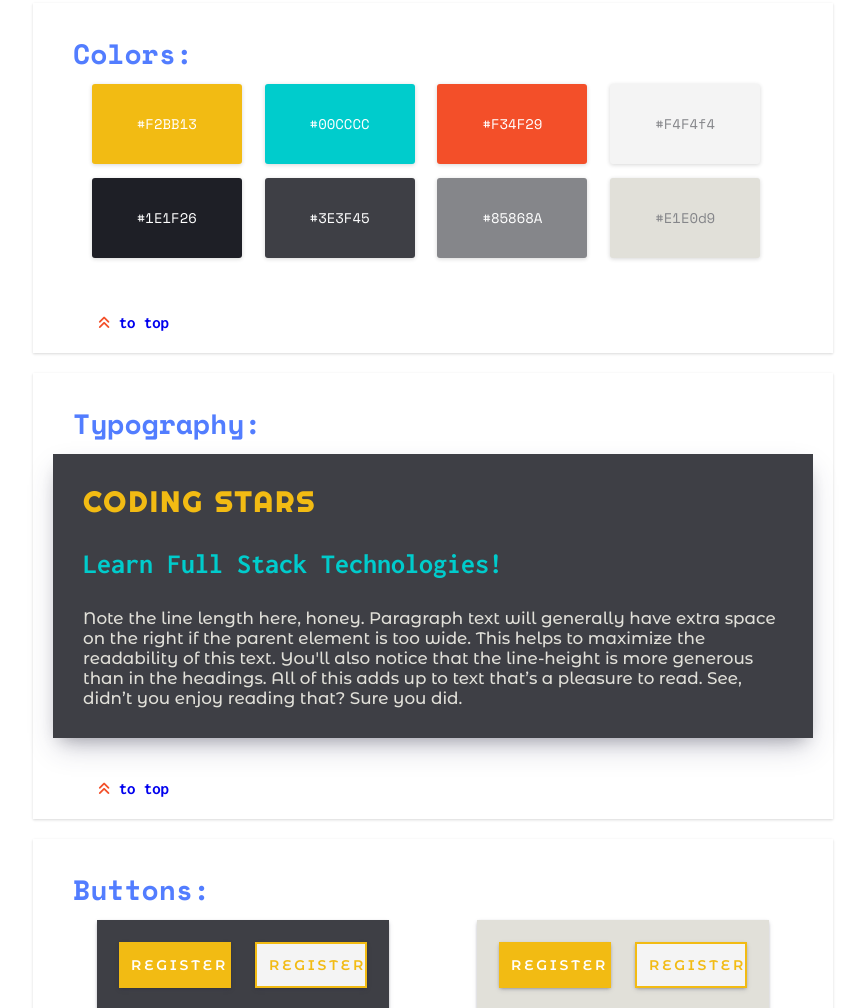
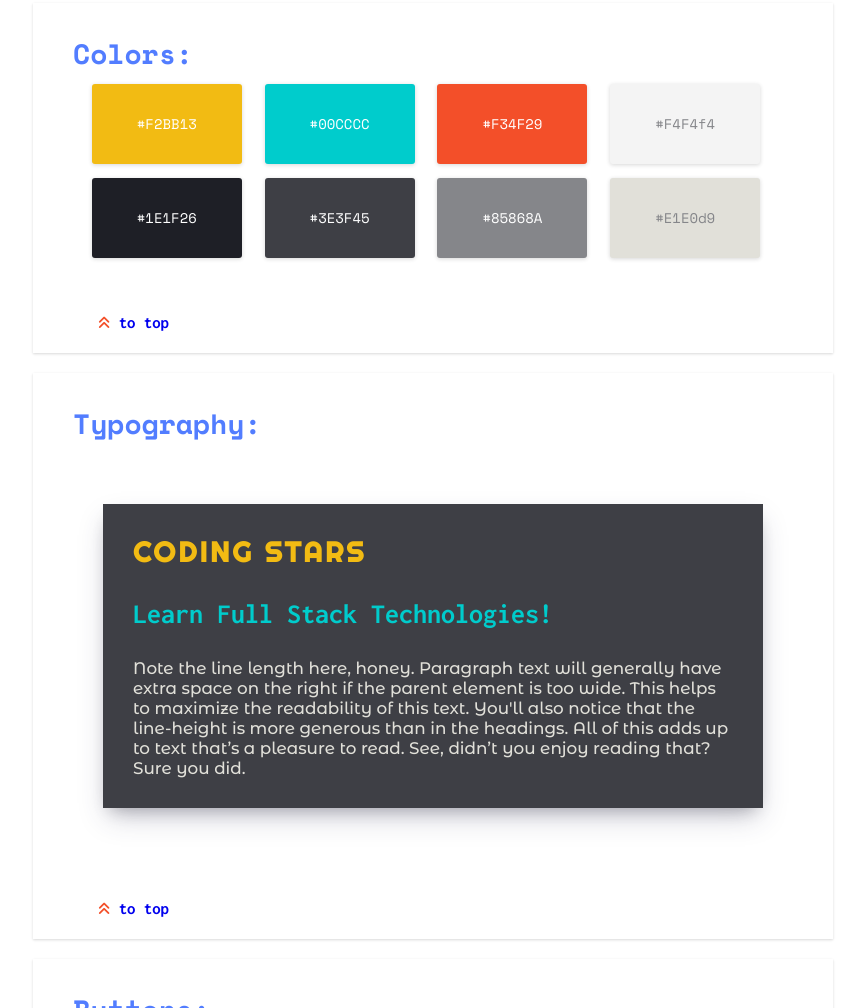
Before and after one commit to saramazal/coding-stars-style-guide, a plain HTML site: page index.html in a window 1280 px wide. Shown: the part 354-1362 px from the top of the page, without its empty margins (207-1072 px from the left). Drawn offline with nearby package versions, Linux system fonts and the light colour scheme.

Commit message:
card-one margin

```diff
--- a/index.html
+++ b/index.html
@@ -70,7 +70,7 @@
 
     <div class="sections" id="typography">
       <h2>Typography:</h2>
-      <div class="card">
+      <div class="card card-one">
         <h1 class="game-font-brand">CODING STARS</h1>
         <h2 class="game-font-accent">Learn Full Stack Technologies!</h2>
         <p class="game-font-secondary">Note the line length here, honey. Paragraph text will generally have extra space
--- a/style.css
+++ b/style.css
@@ -196,6 +196,9 @@ a:visited {
     rgba(0, 0, 0, 0.3) 0px 8px 16px -8px;
   background-color: var(--game-color-dgray);
   color: var(--game-color-light);
+}
+.card-one {
+  margin: 50px;
 }
 
 .card:hover {
```
